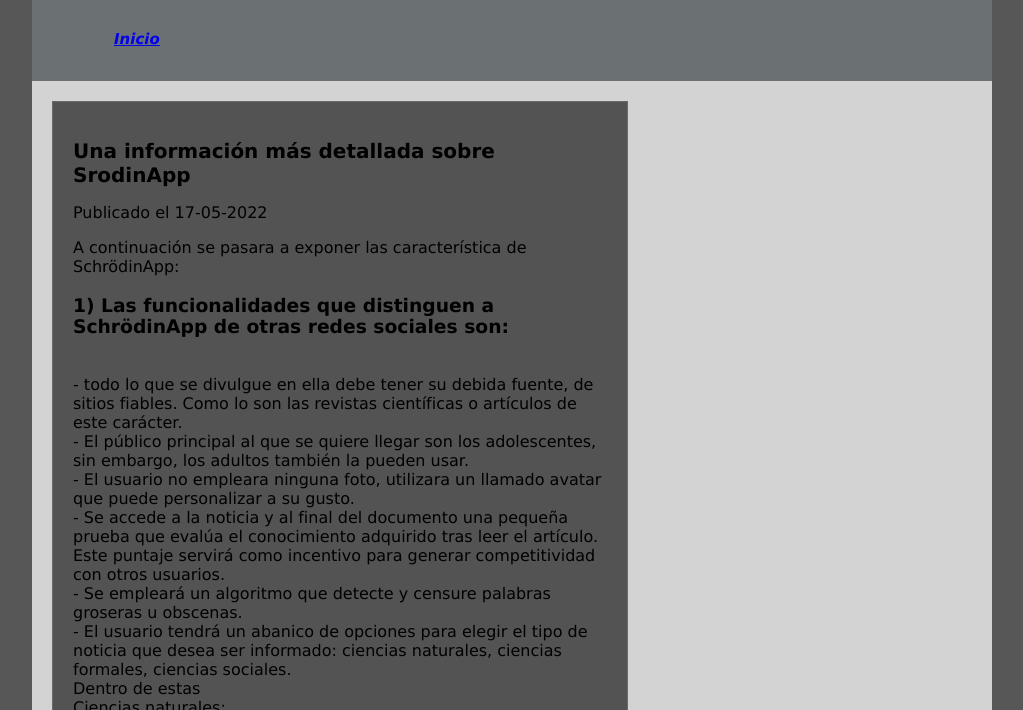
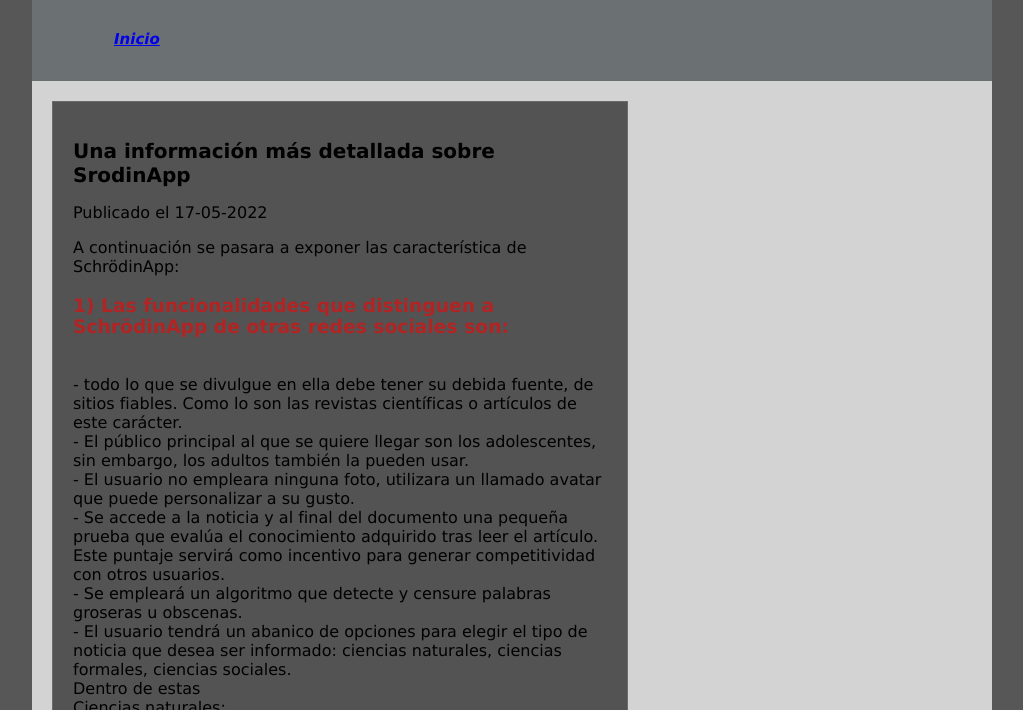
Before and after one commit to SrodinApp/Informacion, a plain HTML site: page index.html in a window 1280 px wide. Shown: the part 90-800 px from the top of the page, without its empty margins (128-1151 px from the left). Drawn offline with Linux system fonts and the light colour scheme.

Commit message:
Update estilo.css

```diff
--- a/estilo.css
+++ b/estilo.css
@@ -17,7 +17,9 @@ h1{
 h2{
     font-size: 20px;
 }
-
+h3{
+    color: rgba(255, 0, 0, 0.555);
+}
 header, section, footer, aside, nav, article, hgroup, p, blockquote {
     display: block;
 }
```
